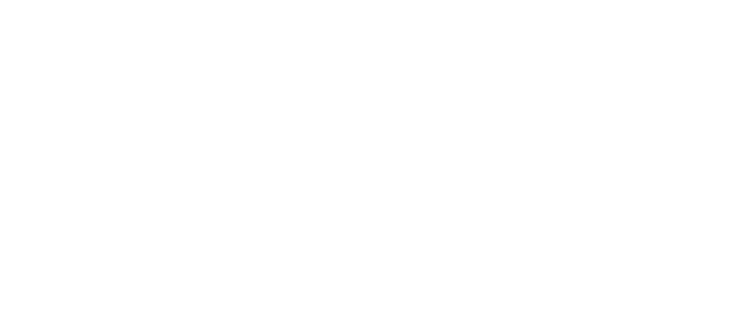
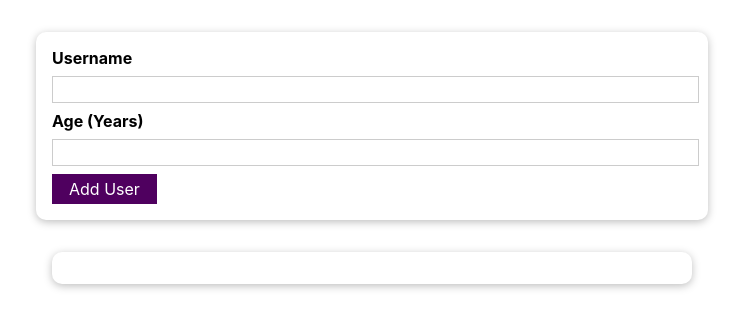
Before and after one commit to barissokat/maxi-react-portals-refs-app, a React (Create React App) app: page / in a window 1280 px wide. Shown: the top 328 px of the page, without its empty margins (268-1011 px from the left). Built offline with nearby package versions, Linux system fonts and the light colour scheme.

Commit message:
Update main page

```diff
--- a/src/App.js
+++ b/src/App.js
@@ -1,8 +1,27 @@
+import React, { useState } from 'react'
+
+import AddUser from './components/Users/AddUser'
+import UserList from './components/Users/UserList'
+
 import './App.css'
 
 function App () {
+  const [userList, setUserList] = useState([])
+
+  const addUserHandler = (uName, uAge) => {
+    setUserList((prevUserList) => {
+      return [
+        ...prevUserList,
+        { name: uName, age: uAge, id: Math.random().toString() }
+      ]
+    })
+  }
+
   return (
-    <div className='App' />
+    <div>
+      <AddUser onAddUser={addUserHandler} />
+      <UserList users={userList} />
+    </div>
   )
 }
 
```
